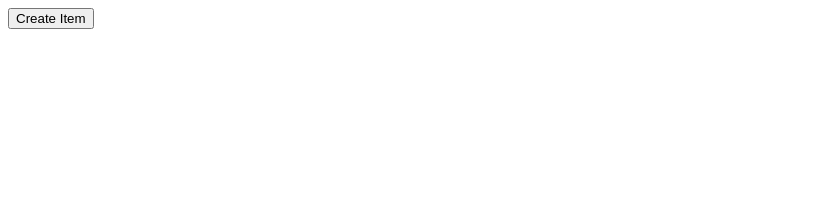
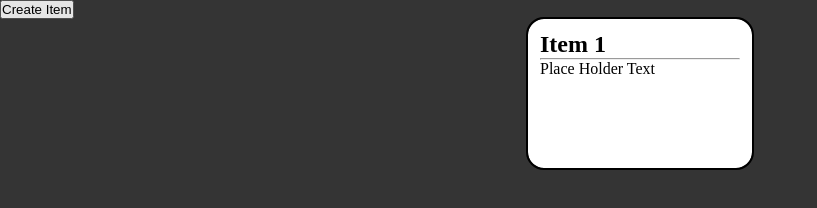
Before and after one commit to connsteele/todo-list, a website built with webpack: page src/template.html in a window 1280 px wide. Both pictures are taken after a click on the button "Create Item". Shown: the whole page, without its empty margins (0-817 px from the left). Built offline with nearby package versions, Linux system fonts and the light colour scheme.

Commit message:
DOM done with todoView and controller is coordinating between the modules
Still testing things and getting the fundamentals into place

```diff
--- /dev/null
+++ b/src/css/item.css
@@ -0,0 +1,17 @@
+.item {
+    width: 200px;
+    height: 125px;
+    padding: .75rem;
+    background-color: white;
+    border-radius: 1rem;
+    outline: 2px solid black;
+    font-size: 16px;
+
+    h1 {
+        font-size: 1.5rem;
+    }
+}
+
+.item:hover {
+    outline: 4px solid rgb(65, 138, 255);
+}
--- a/src/css/style.css
+++ b/src/css/style.css
@@ -0,0 +1,14 @@
+*, :root {
+    margin: 0;
+    padding: 0;
+}
+
+body {
+    background-color: rgb(52, 52, 52);
+}
+
+#items {
+    display: flex;
+    gap: 10px;
+    justify-content: center;
+}
--- a/src/js/todoController.js
+++ b/src/js/todoController.js
@@ -11,14 +11,25 @@ function createTodoController() {
     //--- Create and add new Todo Model
     function addTodo(title="New Item") {
         const itemModel = createTodoLogic(title);
-        const itemView = addTodoView();
+        const itemView = addTodoView(itemModel);
+        // itemView.updateView();
         const item = {model: itemModel, view: itemView};
         items.push(item);
     }
 
     //--- Create and add new Todo View
-    function addTodoView() {
-        return createTodoView();
+    function addTodoView(model) {
+        const view = createTodoView(model.title);
+        view.init();
+        view.updateInfo("Place Holder Text");
+        return view;
+    }
+
+    //--- Need a fair few functions to update elements of the todo item
+
+    //--- Update todo item information
+    function updateInfo() {
+
     }
 
 
--- a/src/js/todoView.js
+++ b/src/js/todoView.js
@@ -1,10 +1,45 @@
 // Purpose: Control DOM for todo items
+import "../css/style.css"
+import "../css/item.css"
 
-function createTodoView() {
+function createTodoView(title) {
+    const divItems = document.querySelector("#items");
+    const divItem = document.createElement("div");
+
+
+    function init() {
+        // Create the view for the card
+        divItem.className = "item";
+        const itemTitle = document.createElement("h1");
+        itemTitle.innerText = title;
+        const itemBreak = document.createElement("hr");
+        const itemInfo = document.createElement("p");
+        itemInfo.id = "info";
+
+
+        // Add to the card
+        divItem.appendChild(itemTitle);
+        divItem.appendChild(itemBreak);
+        divItem.appendChild(itemInfo);
+        // Add to the document
+        divItems.appendChild(divItem);
+
+    }
+
+    function updateInfo(info) {
+        (divItem.querySelector("#info")).innerText = info;
+    }
+
+
+    function updateView() {
+
+    }
 
 
     return {
-
+        init,
+        updateInfo,
+        updateView,
     }
 }
 
--- a/src/template.html
+++ b/src/template.html
@@ -7,5 +7,6 @@
 </head>
 <body>
     <button type="button" id="btnCreateItem">Create Item</button>
+    <div id="items"></div>
 </body>
 </html>
```
